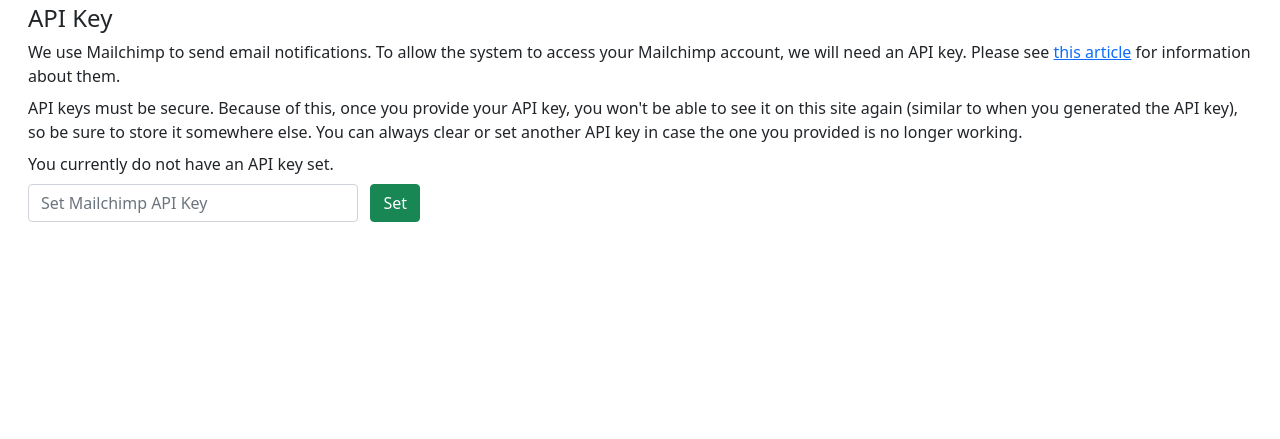
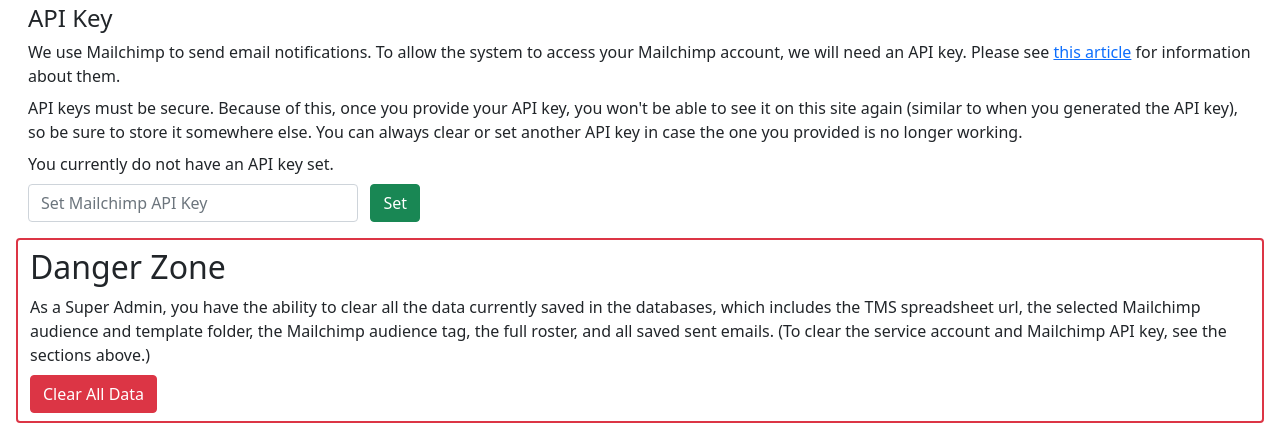
Before and after one commit to josephlou5/ectc-tournament-app, a Python web app: template src/templates/super_admin/global_settings.jinja in a window 1280 px wide. Shown: the part 451-890 px from the top of the page. Before the commit the page ends 673 px from the top, so only its background shows below. Run offline with Jinja, Linux system fonts and the light colour scheme; the template is opened without the code that fills it, so the values that code supplies are empty; some libraries are stand-ins or nearby versions.

Commit message:
Add "Clear All Data" button to Global Settings page

```diff
--- a/src/templates/shared/macros.jinja
+++ b/src/templates/shared/macros.jinja
@@ -106,6 +106,8 @@
      loading_text=none,
      accent="danger",
      classes="",
+     confirm_accent="success",
+     confirm_btn_text="Yes",
      loading_classes=""
    )
  %}
@@ -141,12 +143,20 @@
         </button>
         {% if loading_text is none %}
         {# regular button #}
-        <button type="button" id="{{ btn_id }}" class="btn btn-success">
-          Yes
+        <button
+          type="button"
+          id="{{ btn_id }}"
+          class="btn btn-{{ confirm_accent }}"
+        >
+          {{ confirm_btn_text }}
         </button>
         {% else %}
         {{ loading_btn(
-             btn_id, "success", "Yes", loading_text, classes=loading_classes
+             btn_id,
+             confirm_accent,
+             confirm_btn_text,
+             loading_text,
+             classes=loading_classes,
            )
         }}
         {% endif %}
--- a/src/templates/super_admin/global_settings.jinja
+++ b/src/templates/super_admin/global_settings.jinja
@@ -19,6 +19,9 @@ Global Settings
 {% set mc_api_key_messages_id = "mc-api-key-messages" %}
 {% set mc_set_api_key_btn_id = "mc-set-api-key-btn" %}
 {% set mc_clear_api_key_btn_id = "mc-clear-api-key-btn" %}
+
+{% set clear_everything_messages_id = "clear-everything-messages" %}
+{% set clear_everything_btn_id = "clear-everything-btn" %}
 
 {% set flashed = get_flashed_by_categories(subcategories=true) %}
 
@@ -207,6 +210,44 @@ Global Settings
       </div>
     </div>
   </div>
+  <div class="row border border-2 border-danger rounded py-2">
+    <div class="col">
+      <h2>Danger Zone</h2>
+      <div class="row">
+        <div id="{{ clear_everything_messages_id }}" class="col-auto">
+          {% for accent, messages in flashed["clear-everything"].items() %}
+          {% for message in messages %}
+          {% call macros.bs_alert(accent) %}
+          {{ message }}
+          {% endcall %}
+          {% endfor %}
+          {% endfor %}
+        </div>
+      </div>
+      <div class="row mb-2">
+        <div class="col">
+          As a Super Admin, you have the ability to clear all the data currently
+          saved in the databases, which includes the TMS spreadsheet url, the
+          selected Mailchimp audience and template folder, the Mailchimp
+          audience tag, the full roster, and all saved sent emails. (To clear
+          the service account and Mailchimp API key, see the sections above.)
+        </div>
+      </div>
+      <div class="row">
+        <div class="col-auto">
+          {{ macros.confirm_btn(
+               clear_everything_btn_id,
+               "Clear All Data",
+               "<strong>clear all data</strong>",
+               loading_text="Clearing...",
+               confirm_accent="danger",
+               confirm_btn_text="Clear",
+             )
+          }}
+        </div>
+      </div>
+    </div>
+  </div>
 </div>
 {% endblock %}
 
@@ -323,6 +364,17 @@ Global Settings
     ajaxRequest('DELETE', '{{ url_for("set_mailchimp_api_key") }}');
   }
 
+  function handleClearEverythingClicked() {
+    if (isButtonLoading('{{ clear_everything_btn_id }}')) {
+      // currently clearing; ignore the click
+      return;
+    }
+
+    setButtonLoading('{{ clear_everything_btn_id }}');
+    // just reload once the clearing is done
+    ajaxRequest('DELETE', '{{ url_for("clear_everything") }}');
+  }
+
   $(document).ready(() => {
     // Service account
     $('#{{ copy_email_btn_id }}').click((event) => {
@@ -356,6 +408,12 @@ Global Settings
     });
     // clear the flashed text after 60 seconds
     clearElementAfter('{{ mc_api_key_messages_id }}', 60);
+
+    // Clear everything
+    $('#{{ clear_everything_btn_id }}').click((event) => {
+      console.log('clear clicked');
+      handleClearEverythingClicked();
+    });
   });
 </script>
 {% endblock %}
```
Also changed, not shown: src/db/global_state.py (+20 -0 lines), src/views/super_admin.py (+33 -0 lines).
